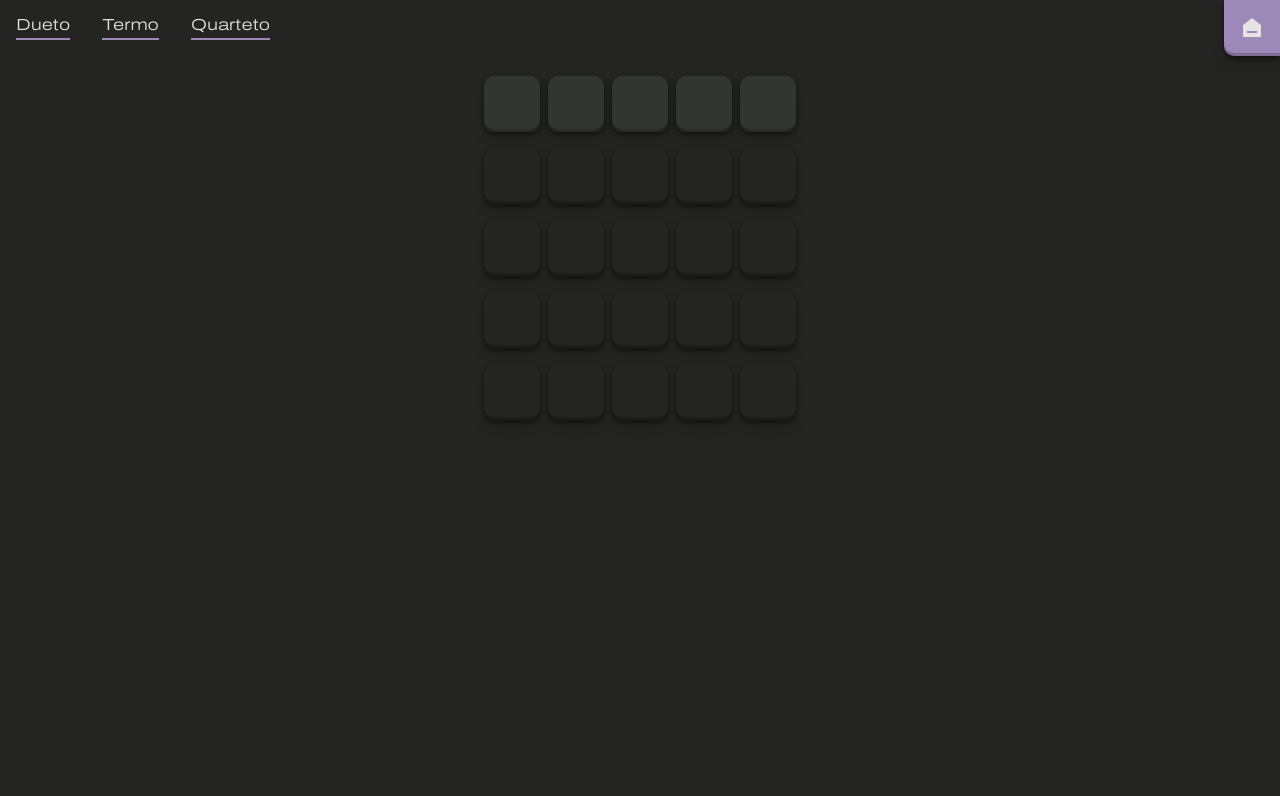
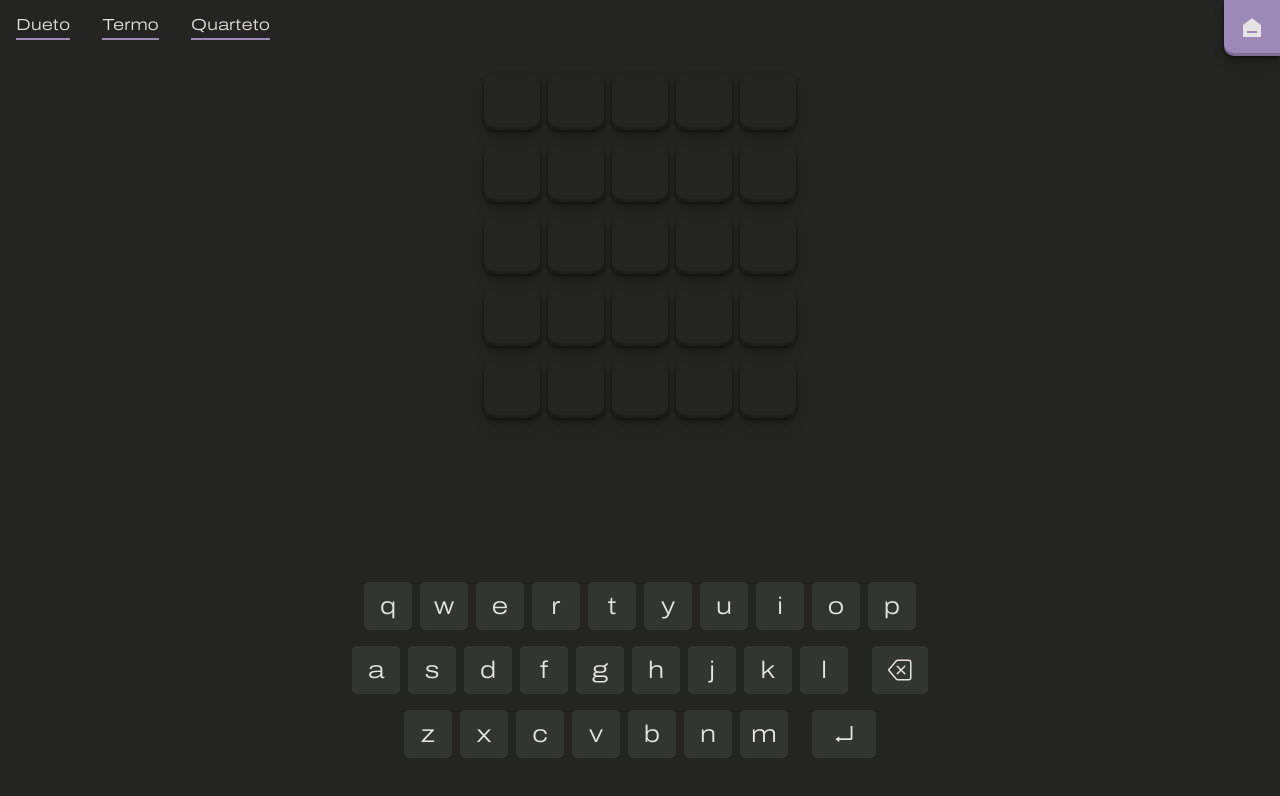
Before and after one commit to GustavoAbreu01/Termo-74, a React (Create React App) app: page /termo in a window 1280 px wide. Shown: the top 796 px of the page. Built offline with nearby package versions, Linux system fonts and the light colour scheme.

Commit message:
Atualização de estrutura

```diff
--- /dev/null
+++ b/src/components/keyboard/Keyboard.css
@@ -0,0 +1,56 @@
+.key_button {
+    width: 3rem;
+    height: 3rem;
+    font-size: 1.5rem;
+    border-radius: 5px;
+}
+
+.keyboard_line {
+    align-items: center;
+    justify-content:center;
+    gap: 0.5rem;
+    display: flex;
+    padding: 0.5rem;
+    text-align: center;
+}
+
+.key_back {
+    width: 3.5rem;
+    height: 3rem;
+    margin-left: 1rem;
+    font-size: 1.5rem;
+    border-radius: 5px;
+}
+
+.key_enter {
+    width: 4rem;
+    height: 3rem;
+    margin-left: 1rem;
+    font-size: 1.5rem;
+    border-radius: 5px;
+
+}
+
+.key {
+    background-color: var(--jet);
+    color: var(--platinum);
+    border: none;
+    transition: 0.3s;
+    font-family: Archivo;
+    cursor: pointer;
+    text-align: center;
+    display: flex;
+    align-items: center;
+    justify-content: center;
+}
+
+.key:active {
+    scale: 0.85;
+}
+
+.key:hover {
+    background-color: var(--eelie-black);
+    color: var(--platinum);
+    border: 2px solid var(--platinum);
+    transition: 0.3s;
+}
--- /dev/null
+++ b/src/components/keyboard/Keyboard.js
@@ -0,0 +1,80 @@
+import React, { useEffect } from 'react'
+import './Keyboard.css'
+
+import { AiOutlineEnter } from 'react-icons/ai'
+import { BsBackspace } from 'react-icons/bs'
+
+function Keyboard({ onLetterClick }) {
+
+  const [letters, setLetters] = React.useState(['q', 'w', 'e', 'r', 't', 'y', 'u', 'i', 'o', 'p', 'a',
+    's', 'd', 'f', 'g', 'h', 'j', 'k', 'l', 'z', 'x', 'c', 'v',
+    'b', 'n', 'm']);
+
+  const handleKey = (value) => {
+    const index = 1;
+    onLetterClick(index, value);
+  };
+
+  useEffect(() => {
+    const handleKeyDown = (event) => {
+      console.log(event.key);
+      if (event.key === 'Enter') {
+        handleKey(event.key);
+      } else if (event.key === 'Backspace') {
+        handleKey(event.key);
+      } else {
+        for (let i = 0; i < letters.length; i++) {
+          if (event.key === letters[i]) {
+            handleKey(event.key);
+          }
+        }
+      }
+    };
+    document.addEventListener('keydown', handleKeyDown);
+    return () => {
+      document.removeEventListener('keydown', handleKeyDown);
+    };
+  }, []);
+
+
+  return (
+    <div className='keyboard_container'>
+      <div className='keyboard_line'>
+        <button onClick={() => handleKey('q')} className='key key_button'>q</button>
+        <button onClick={() => handleKey('w')} className='key key_button'>w</button>
+        <button onClick={() => handleKey('e')} className='key key_button'>e</button>
+        <button onClick={() => handleKey('r')} className='key key_button'>r</button>
+        <button onClick={() => handleKey('t')} className='key key_button'>t</button>
+        <button onClick={() => handleKey('y')} className='key key_button'>y</button>
+        <button onClick={() => handleKey('u')} className='key key_button'>u</button>
+        <button onClick={() => handleKey('i')} className='key key_button'>i</button>
+        <button onClick={() => handleKey('o')} className='key key_button'>o</button>
+        <button onClick={() => handleKey('p')} className='key key_button'>p</button>
+      </div>
+      <div className='keyboard_line'>
+        <button onClick={() => handleKey('a')} className='key key_button'>a</button>
+        <button onClick={() => handleKey('s')} className='key key_button'>s</button>
+        <button onClick={() => handleKey('d')} className='key key_button'>d</button>
+        <button onClick={() => handleKey('f')} className='key key_button'>f</button>
+        <button onClick={() => handleKey('g')} className='key key_button'>g</button>
+        <button onClick={() => handleKey('h')} className='key key_button'>h</button>
+        <button onClick={() => handleKey('j')} className='key key_button'>j</button>
+        <button onClick={() => handleKey('k')} className='key key_button'>k</button>
+        <button onClick={() => handleKey('l')} className='key key_button'>l</button>
+        <button onClick={() => handleKey('Backspace')} className='key key_back'><BsBackspace /></button>
+      </div>
+      <div className='keyboard_line'>
+        <button onClick={() => handleKey('z')} className='key key_button'>z</button>
+        <button onClick={() => handleKey('x')} className='key key_button'>x</button>
+        <button onClick={() => handleKey('c')} className='key key_button'>c</button>
+        <button onClick={() => handleKey('v')} className='key key_button'>v</button>
+        <button onClick={() => handleKey('b')} className='key key_button'>b</button>
+        <button onClick={() => handleKey('n')} className='key key_button'>n</button>
+        <button onClick={() => handleKey('m')} className='key key_button'>m</button>
+        <button onClick={() => handleKey('Enter')} className='key key_enter'><AiOutlineEnter /></button>
+      </div>
+    </div>
+  )
+}
+
+export default Keyboard
--- a/src/pages/termo/Termo.css
+++ b/src/pages/termo/Termo.css
@@ -1,15 +1,26 @@
 .container_termo {
     display: flex;
+    flex-direction: column;
     align-items: center;
     justify-content: center;
+    gap: 1rem;
 }
 
-.box_chances {
+.container_game {
+    display: flex;
+    flex-direction: column;
+    align-items: center;
+    justify-content: space-around;
+    width: 100%;
+    height: 90vh;
+}
+
+.container_row {
     display: flex;
     gap: 0.5rem;
 }
 
-.box_letter_input {
+.letter_box {
     width: 3.5rem;
     height: 3.5rem;
     display: flex;
@@ -33,10 +44,33 @@
     background-color: var(--jet);
 }
 
+.container_keyboard {
+    display: flex;
+    align-self: center;
+    justify-self: self-end;
+    padding-top: 8rem;
+}
 
-.box_letter_detail {
+.letter_box_wrong {
+    width: 3.5rem;
+    height: 3.5rem;
     display: flex;
-    justify-content: space-between;
-    gap: 1rem;
-    padding-top: 1rem;
+    justify-content: center;
+    align-items: center;
+    border-radius: 10px;
+    font-family: Archivo-bold;
+    background-color: red;
+    border: none;
+    box-shadow: rgba(0, 0, 0, 0.4) 0px 2px 4px, rgba(0, 0, 0, 0.3) 0px 7px 13px -3px, rgba(0, 0, 0, 0.2) 0px -3px 0px inset;
+    outline: none;
+    cursor: pointer;
+    caret-color: none;
+    text-transform: uppercase;
+    text-align: center;
+    color: var(--platinum);
+    font-size: 2rem;
 }
+
+.correct {
+    background-color: rebeccapurple;
+}
--- a/src/pages/termo/Termo.js
+++ b/src/pages/termo/Termo.js
@@ -1,76 +1,121 @@
-import React, { useEffect } from 'react';
+import React, { useEffect, useState } from 'react';
 import words from '../../data/words.json';
+
+import Keyboard from '../../components/keyboard/Keyboard';
 
 import './Termo.css';
 
 function Termo() {
-  const [termo, setTermo] = React.useState('');
-  const [letras, setLetras] = React.useState(Array.from({ length: 5 }, (_, index) => index + 1));
-  const [chances, setChances] = React.useState(Array.from({ length: 5 }, (_, index) => index + 1));
-  const [inputValues, setInputValues] = React.useState(Array.from({ length: 5 }, () => ''));
-  const [currentChance, setCurrentChance] = React.useState(0);
+  const [wordDay, setWordDay] = useState(words.palavras[Math.floor(Math.random() * words.palavras.length)]);
+  const [currentChance, setCurrentChance] = useState(0);
 
-  const getWord = () => {
-    const index = Math.floor(Math.random() * 1000);
-    setTermo(words.palavras[index]);
-  };
-
-  const handleKeyDown = (event) => {
-    if (event.key === 'Enter') {
-      validateInputs();
+  const handleLetterSelection = (index, letter) => {
+    console.log(wordDay);
+    console.log(letter);
+    if (letter === 'Backspace') {
+      removeLetter();
+    } else if (letter === 'Enter') {
+      checkWord();
+    } else {
+      for (let i = 0; i < 5; i++) {
+        const element = document.getElementsByClassName('letter_box')[i + currentChance * 5];
+        if (element.innerHTML === '') {
+          element.innerHTML = letter;
+          break;
+        }
+      }
     }
   };
 
+  const checkWord = () => {
+    var word = '';
+    for (let i = 0; i < 5; i++) {
+      const element = document.getElementsByClassName('letter_box')[i + currentChance * 5];
+      word += element.innerHTML;
+    }
+    if (word.length < 5) {
 
-  useEffect(() => {
-    getWord();
-    window.addEventListener('keydown', handleKeyDown);
-
-    return () => {
-      window.removeEventListener('keydown', handleKeyDown);
-    };
-  }, []);
-
-  const handleInputChange = (chanceIndex, letraIndex, value) => {
-    const newInputValues = [...inputValues];
-    newInputValues[chanceIndex * letras.length + letraIndex] = value;
-    setInputValues(newInputValues);
+    } else {
+      if (word === wordDay) {
+        alert('Parabéns, você acertou!');
+        resetGame();
+      } else if (currentChance === 4) {
+        alert('Você perdeu!');
+        resetGame();
+      } else if (word !== wordDay) {
+        changeRows();
+      }
+    }
   };
 
-  const validateInputs = () => {
-    handleNextChance();
+  const changeRows = () => {
+    for (let i = 0; i < 5; i++) {
+      const element = document.getElementsByClassName('letter_box')[i + currentChance * 5];
+      element
+    }
+    setCurrentChance((prevChance) => prevChance + 1);
   };
 
-  const handleNextChance = () => {
-    setCurrentChance((prevChance) => {
-      if (prevChance < chances.length - 1) {
-        return prevChance + 1;
+  const resetGame = () => {
+    setCurrentChance(0);
+    setWordDay(words.palavras[Math.floor(Math.random() * words.palavras.length)]);
+    for (let i = 0; i < 25; i++) {
+      const element = document.getElementsByClassName('letter_box')[i];
+      element.innerHTML = '';
+    }
+  };
+
+  const removeLetter = () => {
+    for (let i = 4; i >= 0; i--) {
+      const element = document.getElementsByClassName('letter_box')[i + currentChance * 5];
+      if (element.innerHTML !== '') {
+        element.innerHTML = '';
+        break;
       }
-      return prevChance;
-    });
+    }
   };
 
   return (
-    <div className='container_termo'>
-      <div>
-        {chances.map((chance, chanceIndex) => (
-          <div key={chanceIndex} className={`box_chances ${chanceIndex === currentChance ? 'current-chance' : ''}`}>
-            {letras.map((letra, letraIndex) => (
-              <div key={letraIndex} className='box_letras'>
-                <div className='box_letter_detail'>
-                  <input
-                    maxLength={1}
-                    type='text'
-                    className={`box_letter_input ${chanceIndex === currentChance ? 'future-chance' : ''}`}
-                    value={inputValues[chanceIndex * letras.length + letraIndex]}
-                    onChange={(e) => handleInputChange(chanceIndex, letraIndex, e.target.value)}
-                    disabled={chanceIndex !== currentChance}
-                  />
-                </div>
-              </div>
-            ))}
-          </div>
-        ))}
+    <div className='container_game'>
+      <div className='container_termo'>
+        <div className='container_row'>
+          <div className='letter_box'></div>
+          <div className='letter_box'></div>
+          <div className='letter_box'></div>
+          <div className='letter_box'></div>
+          <div className='letter_box'></div>
+        </div>
+        <div className='container_row'>
+          <div className='letter_box'></div>
+          <div className='letter_box'></div>
+          <div className='letter_box'></div>
+          <div className='letter_box'></div>
+          <div className='letter_box'></div>
+        </div>
+        <div className='container_row'>
+          <div className='letter_box'></div>
+          <div className='letter_box'></div>
+          <div className='letter_box'></div>
+          <div className='letter_box'></div>
+          <div className='letter_box'></div>
+        </div>
+        <div className='container_row'>
+          <div className='letter_box'></div>
+          <div className='letter_box'></div>
+          <div className='letter_box'></div>
+          <div className='letter_box'></div>
+          <div className='letter_box'></div>
+        </div>
+        <div className='container_row'>
+          <div className='letter_box'></div>
+          <div className='letter_box'></div>
+          <div className='letter_box'></div>
+          <div className='letter_box'></div>
+          <div className='letter_box'></div>
+        </div>
+      </div>
+      <div className='container_keyboard'>
+        <Keyboard onLetterClick={handleLetterSelection} />
       </div>
     </div>
   );
```
Also changed, not shown: 1 other file (tests, documents, lock files or other folders).
